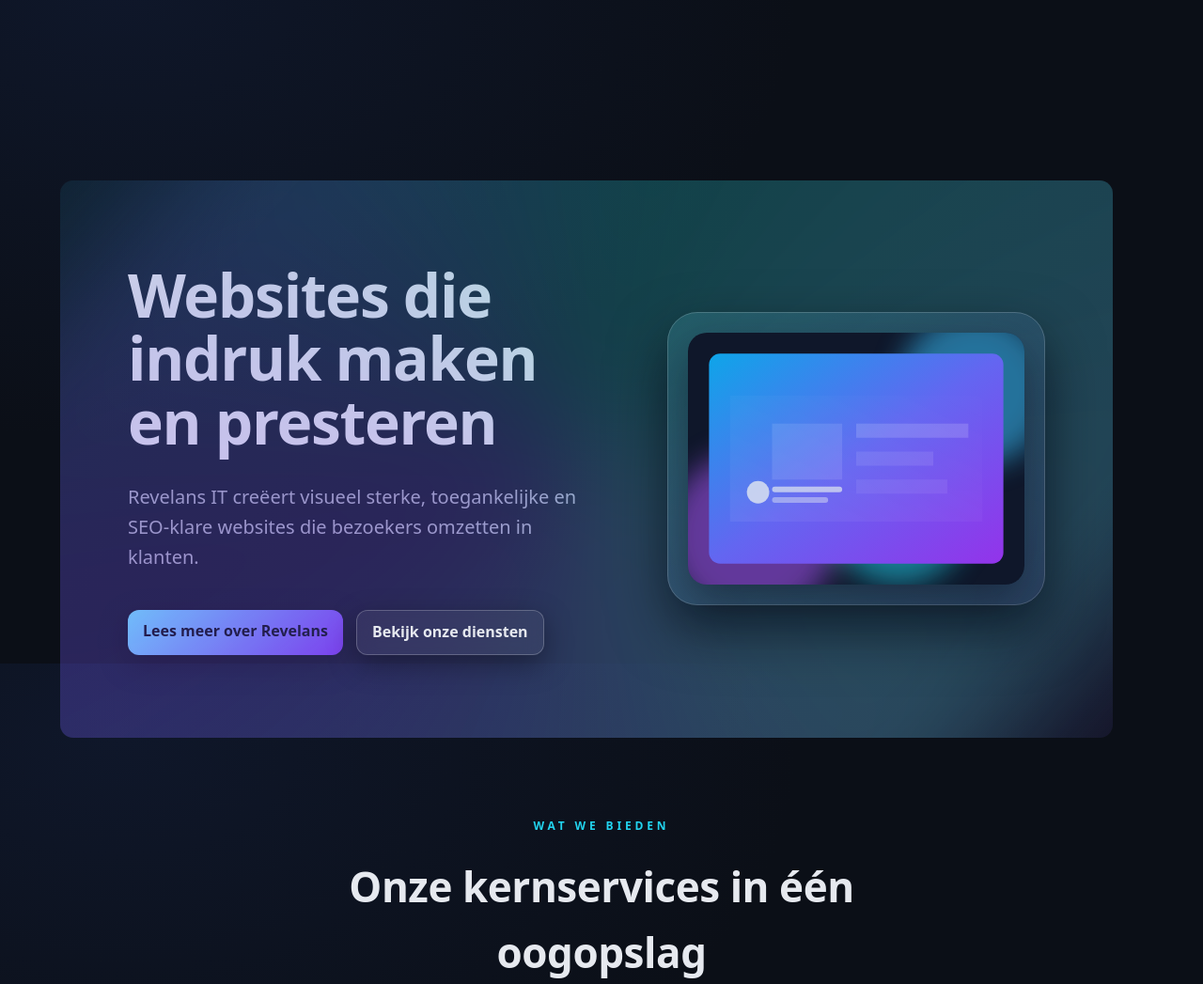
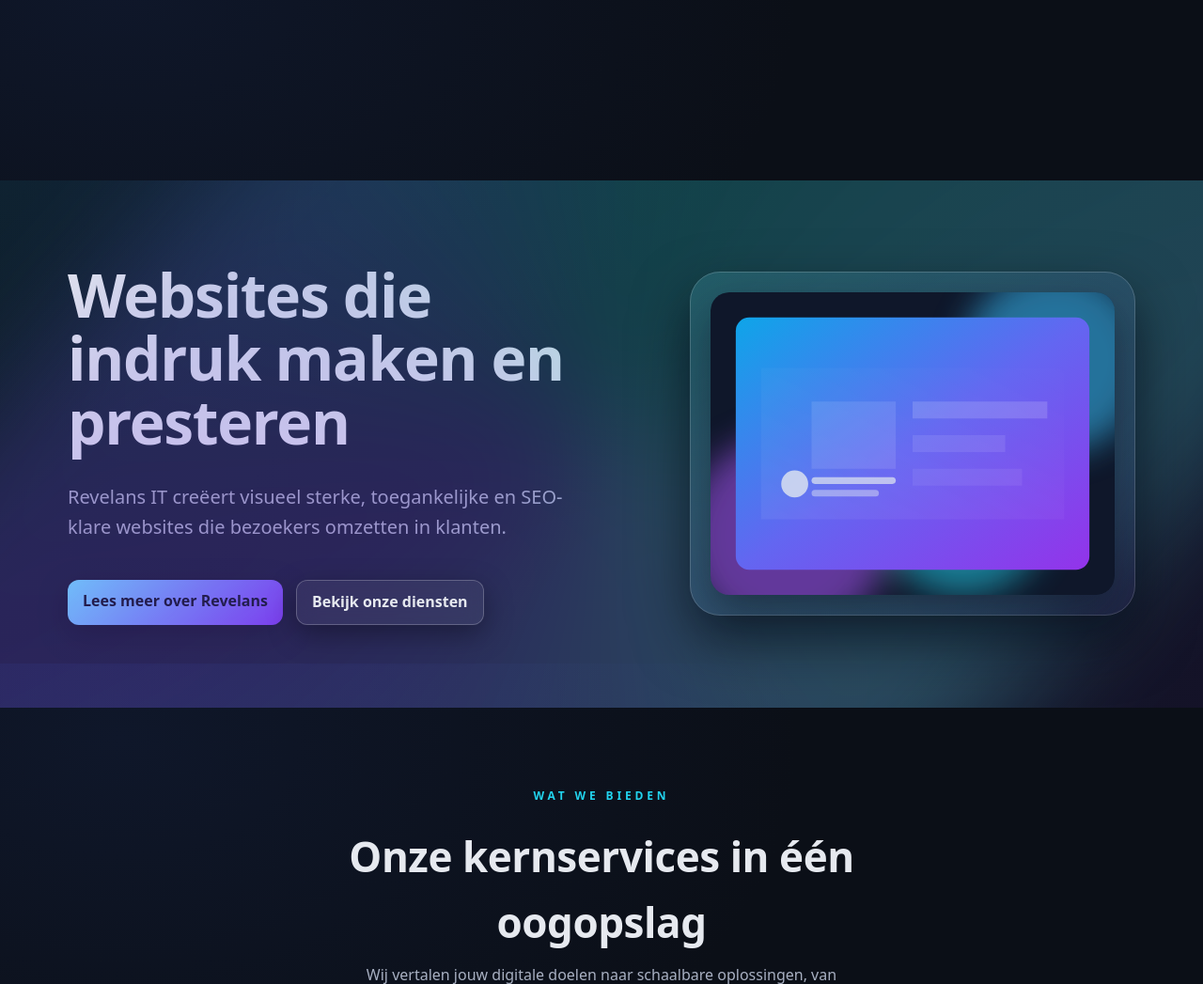
Before and after one commit to RevelansIT/revelansit, a PHP site: page / in a window 1280 px wide. Shown: the part 94-1141 px from the top of the page at 94% size. Run offline with PHP 8.4, Linux system fonts and the light colour scheme.

Commit message:
Make hero section span full width

```diff
--- a/assets/css/styles.css
+++ b/assets/css/styles.css
@@ -73,8 +73,10 @@ main.container{padding-top:clamp(28px, 5vw, 72px)}
   gap: clamp(28px, 6vw, 80px);
   grid-template-columns: minmax(0, 1.05fr) minmax(0, .85fr);
   align-items:center;
-  margin-inline:0;
-  max-width: min(1120px, 100%);
+  width: calc(100% + (var(--gutter) * 2));
+  margin-inline: calc(-1 * var(--gutter));
+  max-width:none;
+  border-radius:0;
   padding: clamp(48px, 7vw, 88px) clamp(32px, 6vw, 72px);
 }
 .hero h1{font-size: clamp(34px, 6vw, 64px); line-height:1.06; margin:0 0 12px; letter-spacing:-.02em}
```
